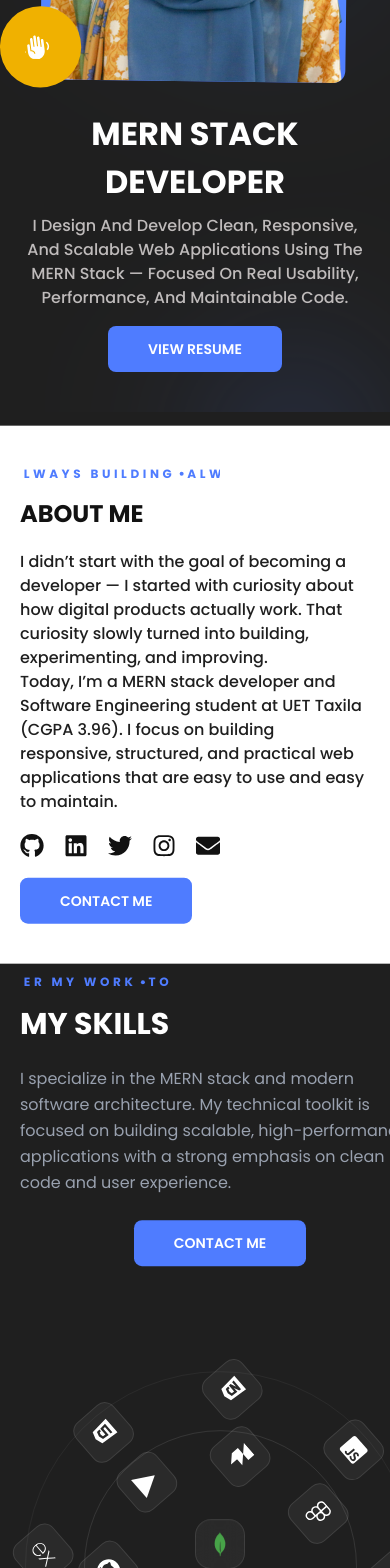
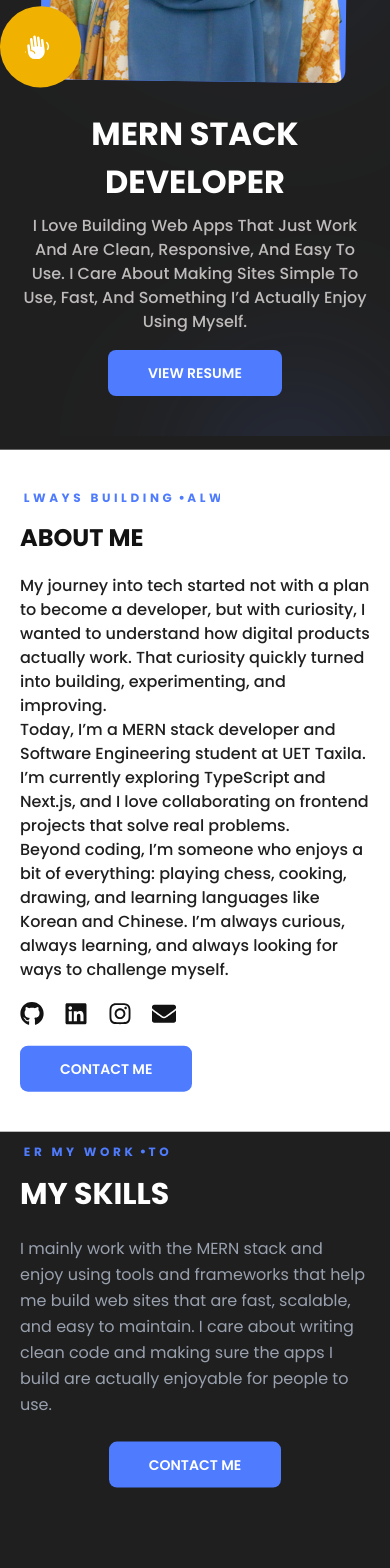
Before and after one commit to Walija-sh/walija-dev, a React (Vite) app: page / in a window 390 px wide. Shown: the part 432-2000 px from the top of the page. Built offline with nearby package versions, Linux system fonts and the light colour scheme.

Commit message:
updated content

```diff
--- a/src/components/About.jsx
+++ b/src/components/About.jsx
@@ -33,8 +33,9 @@ const About = () => {
           </div>
             <p className="text-[16px] lg:text-[17px] xl:text-[18px] text-black-2 font-medium">
 
-                I didn’t start with the goal of becoming a developer — I started with curiosity about how digital products actually work. That curiosity slowly turned into building, experimenting, and improving. <br />
-Today, I’m a MERN stack developer and Software Engineering student at UET Taxila (CGPA 3.96). I focus on building responsive, structured, and practical web applications that are easy to use and easy to maintain. <br />
+                  My journey into tech started not with a plan to become a developer, but with curiosity, I wanted to understand how digital products actually work. That curiosity quickly turned into building, experimenting, and improving. <br />
+  Today, I’m a MERN stack developer and Software Engineering student at UET Taxila. I’m currently exploring TypeScript and Next.js, and I love collaborating on frontend projects that solve real problems. <br />
+  Beyond coding, I’m someone who enjoys a bit of everything: playing chess, cooking, drawing, and learning languages like Korean and Chinese. I’m always curious, always learning, and always looking for ways to challenge myself.
             </p>
             <AboutSocials/>
 
--- a/src/components/Footer.jsx
+++ b/src/components/Footer.jsx
@@ -72,12 +72,11 @@ const y = useSpring(yRaw, {
             </div>
 
             <p className="text-white/60 text-sm max-w-sm leading-relaxed">
-              Building thoughtful interfaces and motion-driven digital
-              experiences with focus on clarity, structure, and interaction.
-            </p>
+  I love building web experiences that are easy to use and enjoyable. I focus on clean structure, smooth interactions, and small details that make a difference.
+</p>
 
             <PrimaryButton
-              href="mailto:your@email.com"
+              href="mailto:walijash@gmail.com"
             text="Email Me"
             />
           </div>
--- a/src/components/Hero.jsx
+++ b/src/components/Hero.jsx
@@ -107,10 +107,9 @@ const { scrollYProgress } = useScroll({
   </h1>
             </div>
            <div className='text-center grid gap-4 justify-items-center lg:max-w-[500px] lg:-mt-5 relative'>
-               <p className="text-[16px] text-gray-1 lg:text-white lg:text-xl font-medium capitalize">
-                 I design and develop clean, responsive, and scalable web applications using the MERN stack — focused on real usability, performance, and maintainable code.
-               </p>
-
+              <p className="text-[16px] text-gray-1 lg:text-white lg:text-xl font-medium capitalize">
+  I love building web apps that just work and are clean, responsive, and easy to use. I care about making sites simple to use, fast, and something I’d actually enjoy using myself.
+</p>
 
 
 
--- a/src/components/Navbar.jsx
+++ b/src/components/Navbar.jsx
@@ -119,10 +119,10 @@ const Navbar = () => {
           <div className="mt-16 pt-8 lg:mt-0 lg:pt-0">
             <p className="text-white/50 text-sm mb-4">Get in touch</p>
             <a
-              href="mailto:contact@zayla.com"
+              href="mailto:walijash@gmail.com"
               className="text-white/80 hover:text-accent transition text-lg inline-block"
             >
-              contact@zayla.com
+              walijash@gmail.com
             </a>
 
             {/* Social Icons - Matching footer style */}
--- a/src/components/Skills.jsx
+++ b/src/components/Skills.jsx
@@ -84,15 +84,13 @@ const Skills = () => {
           <h2 className="font-bold uppercase text-3xl lg:text-5xl xl:text-7xl">My Skills</h2>
           </div>
           <p className="text-[16px] lg:text-[18px] text-gray-400 leading-relaxed max-w-xl">
-            I specialize in the MERN stack and modern software architecture.
-            My technical toolkit is focused on building scalable, high-performance
-            applications with a strong emphasis on clean code and user experience.
-          </p>
+  I mainly work with the MERN stack and enjoy using tools and frameworks that help me build web sites that are fast, scalable, and easy to maintain. I care about writing clean code and making sure the apps I build are actually enjoyable for people to use.
+</p>
           <PrimaryButton as='a' href='#contact' text='Contact Me' className='w-fit mx-auto' />
         </div>
 
         {/* Right Side: Circular Orbit */}
-        <div className="relative flex items-center justify-center max-w-[400px] min-h-[400px]  aspect-square my-20 mx-auto lg:my-30">
+        <div className="relative flex items-center justify-center max-w-[400px] min-h-[250px] sm:min-h-[400px]  aspect-square my-40  mx-auto ">
           {/* Inner Active Skill Display */}
           <motion.div
             key={activeSkill.name}
--- a/src/components/data.js
+++ b/src/components/data.js
@@ -10,31 +10,25 @@ export const socialLinks = [
   {
     id: "github",
     icon: FaGithub,
-    url: "https://github.com/yourusername",
+    url: "https://github.com/Walija-sh",
     label: "GitHub",
   },
   {
     id: "linkedin",
     icon: FaLinkedin,
-    url: "https://linkedin.com/in/yourusername",
+    url: "https://www.linkedin.com/in/syeda-walija-hassan-150ab5255/",
     label: "LinkedIn",
-  },
-  {
-    id: "twitter",
-    icon: FaTwitter,
-    url: "https://twitter.com/yourusername",
-    label: "Twitter",
   },
   {
     id: "instagram",
     icon: FaInstagram,
-    url: "https://instagram.com/yourusername",
+    url: "https://www.instagram.com/walija._.hassan/",
     label: "Instagram",
   },
   {
     id: "email",
     icon: FaEnvelope,
-    url: "mailto:youremail@example.com",
+    url: "mailto:walijash@gmail.com",
     label: "Email",
   },
 ];
```
Also changed, not shown: public/images/logoMark.png.
